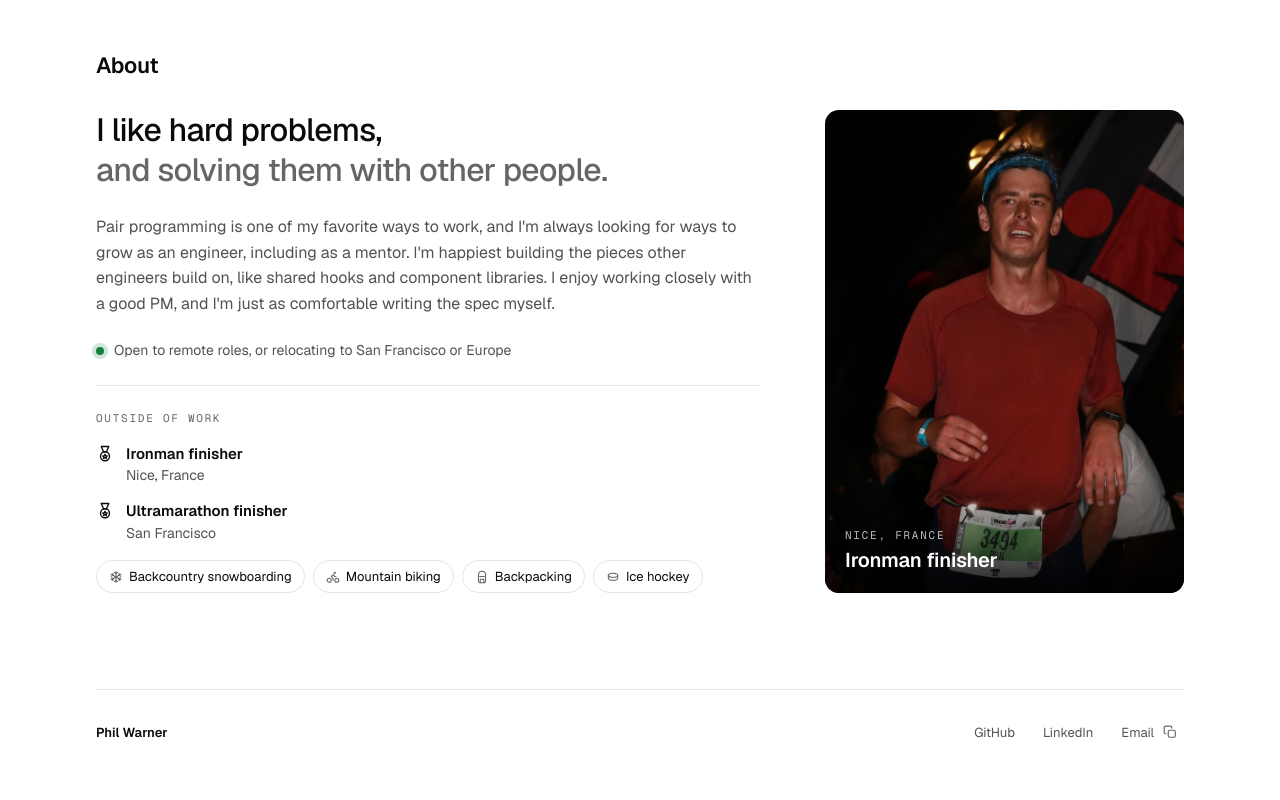
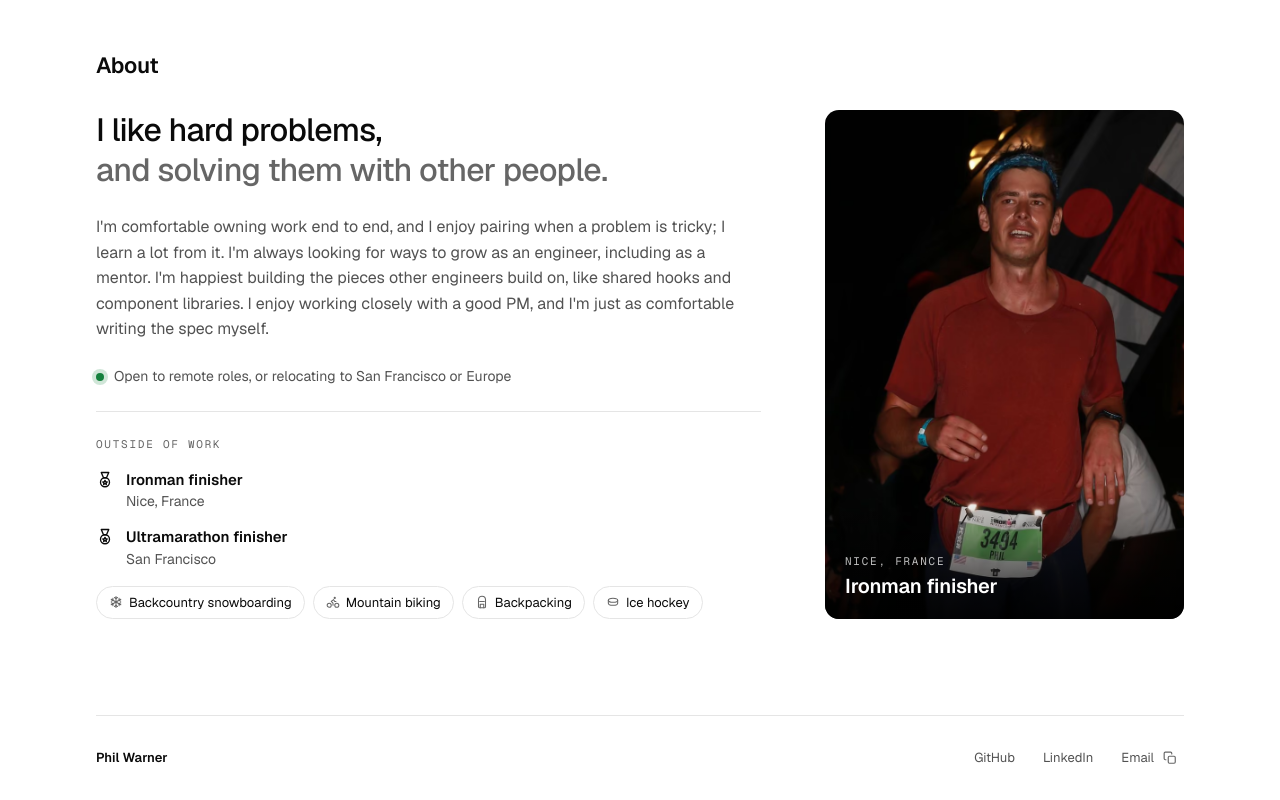
Before and after one commit to warnerp18/portfolio, a website: page src/index.html in a window 1280 px wide. Shown: the part 2158-2958 px from the top of the page. Before the commit the page ends 2932 px from the top, so only its background shows below. Drawn offline with nearby package versions, Linux system fonts and the light colour scheme.

Commit message:
Reword the About section's line on pair proramming

```diff
--- a/src/index.html
+++ b/src/index.html
@@ -474,12 +474,12 @@
               <span>and solving them with other people.</span>
             </p>
             <p class="about-body text-muted">
-              Pair programming is one of my favorite ways to work, and I'm
-              always looking for ways to grow as an engineer, including as a
-              mentor. I'm happiest building the pieces other engineers build on,
-              like shared hooks and component libraries. I enjoy working closely
-              with a good PM, and I'm just as comfortable writing the spec
-              myself.
+              I'm comfortable owning work end to end, and I enjoy pairing when a
+              problem is tricky; I learn a lot from it. I'm always looking for
+              ways to grow as an engineer, including as a mentor. I'm happiest
+              building the pieces other engineers build on, like shared hooks
+              and component libraries. I enjoy working closely with a good PM,
+              and I'm just as comfortable writing the spec myself.
             </p>
             <p class="about-status flex-row">
               <span class="about-status-dot" aria-hidden="true"></span>
```
